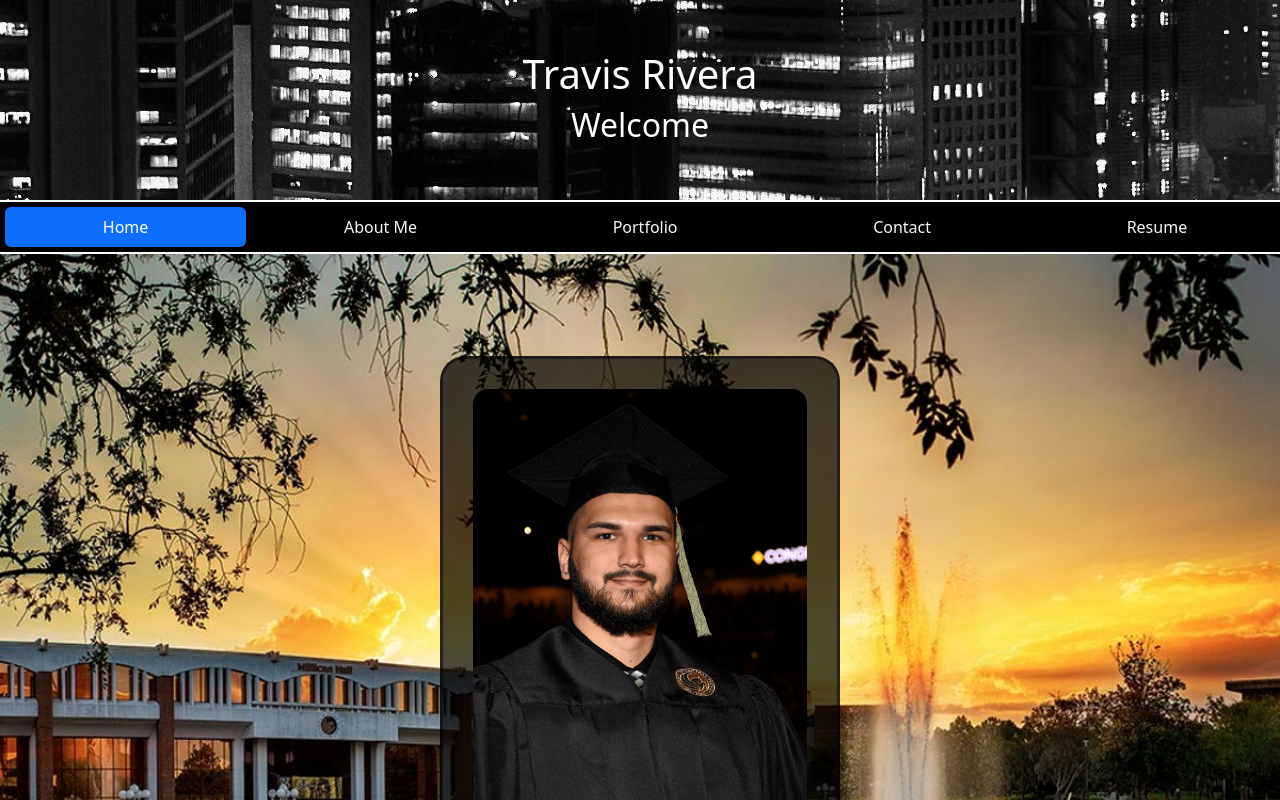
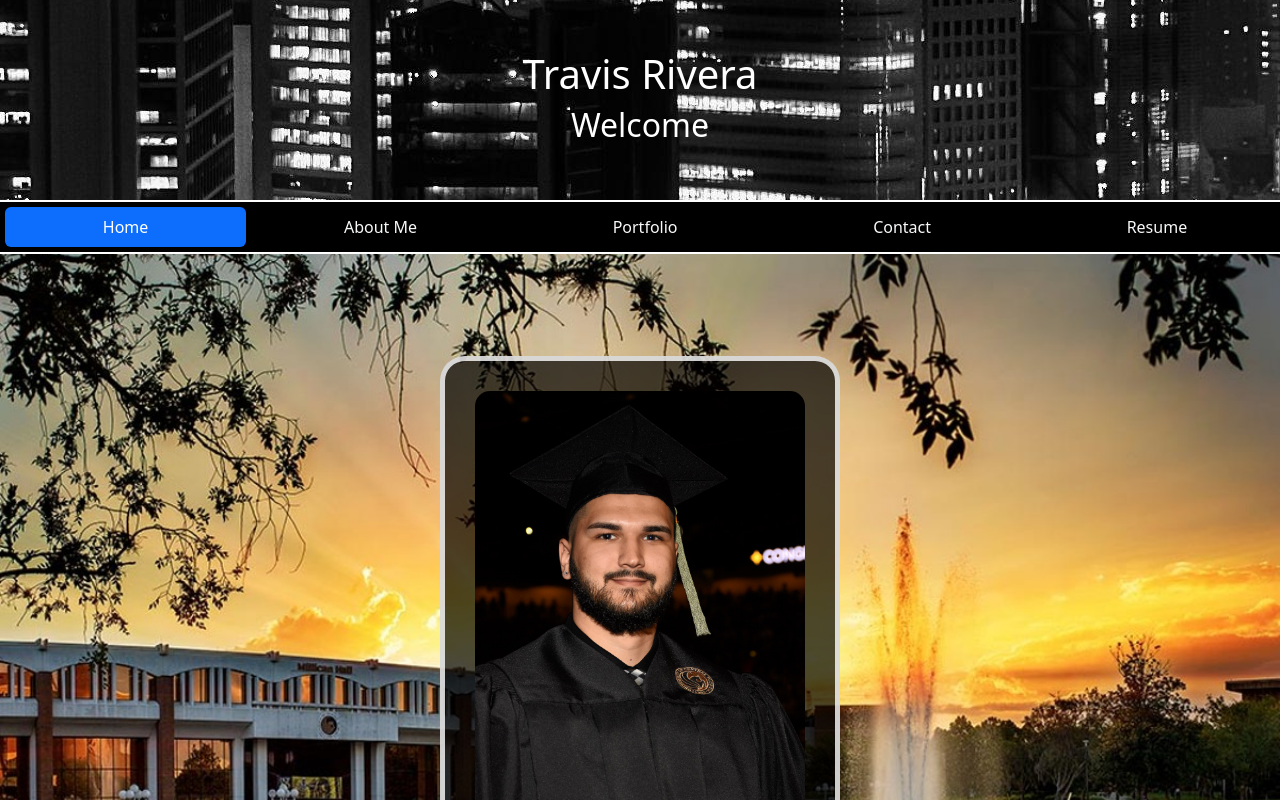
Before and after one commit to Travis3214/My-Portfolio, a React (Vite) app: page / in a window 1280 px wide. Shown: the top 800 px of the page. Built offline with nearby package versions, Linux system fonts and the light colour scheme.

Commit message:
changed card on homepage

```diff
--- a/src/index.css
+++ b/src/index.css
@@ -97,8 +97,8 @@
   text-align: center;
   max-width: 400px;
   padding: 30px;
-  background-color: rgb(0, 0, 0, 0.70);
-  border: 3px solid rgba(0, 0, 0, 0.5);
+  background-color: rgba(0, 0, 0, 0.7);
+  border: 5px solid rgba(255, 255, 255, 0.8);
   border-radius: 25px;
   color: white;
 }
```
